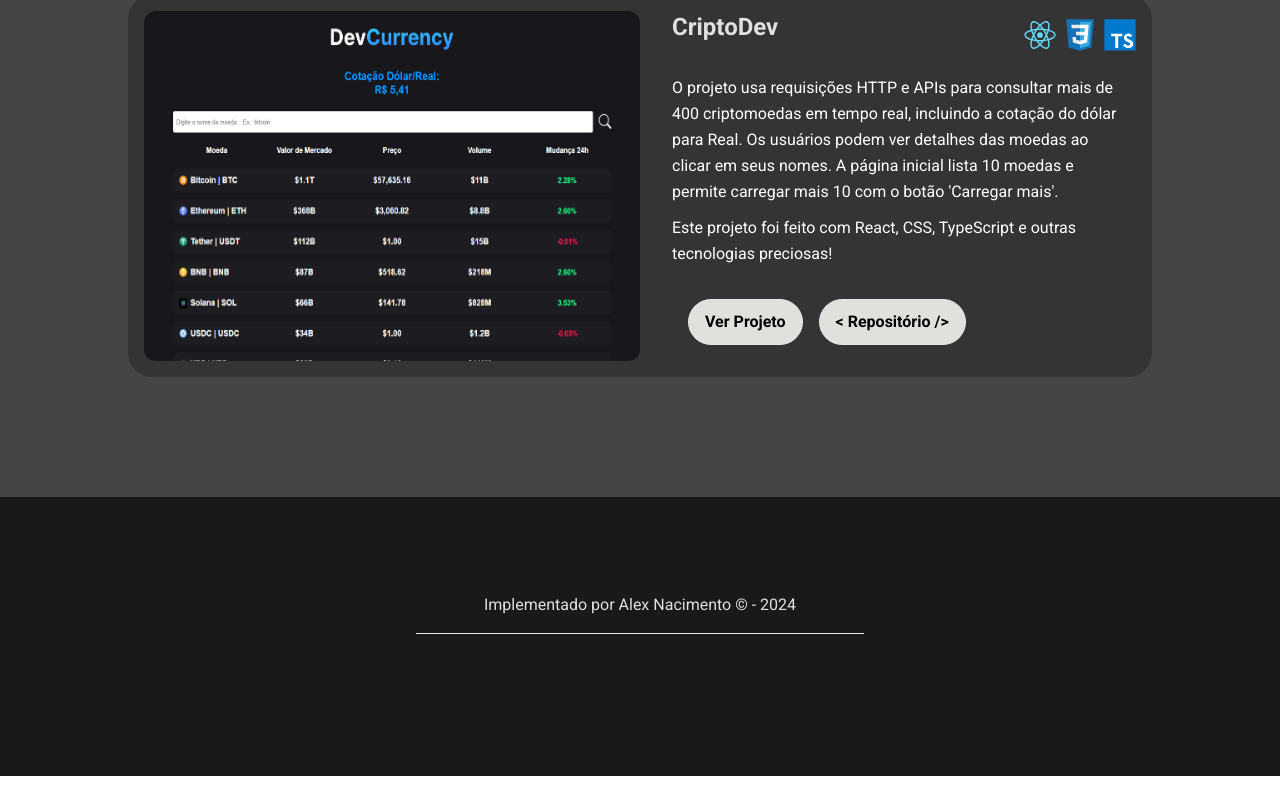
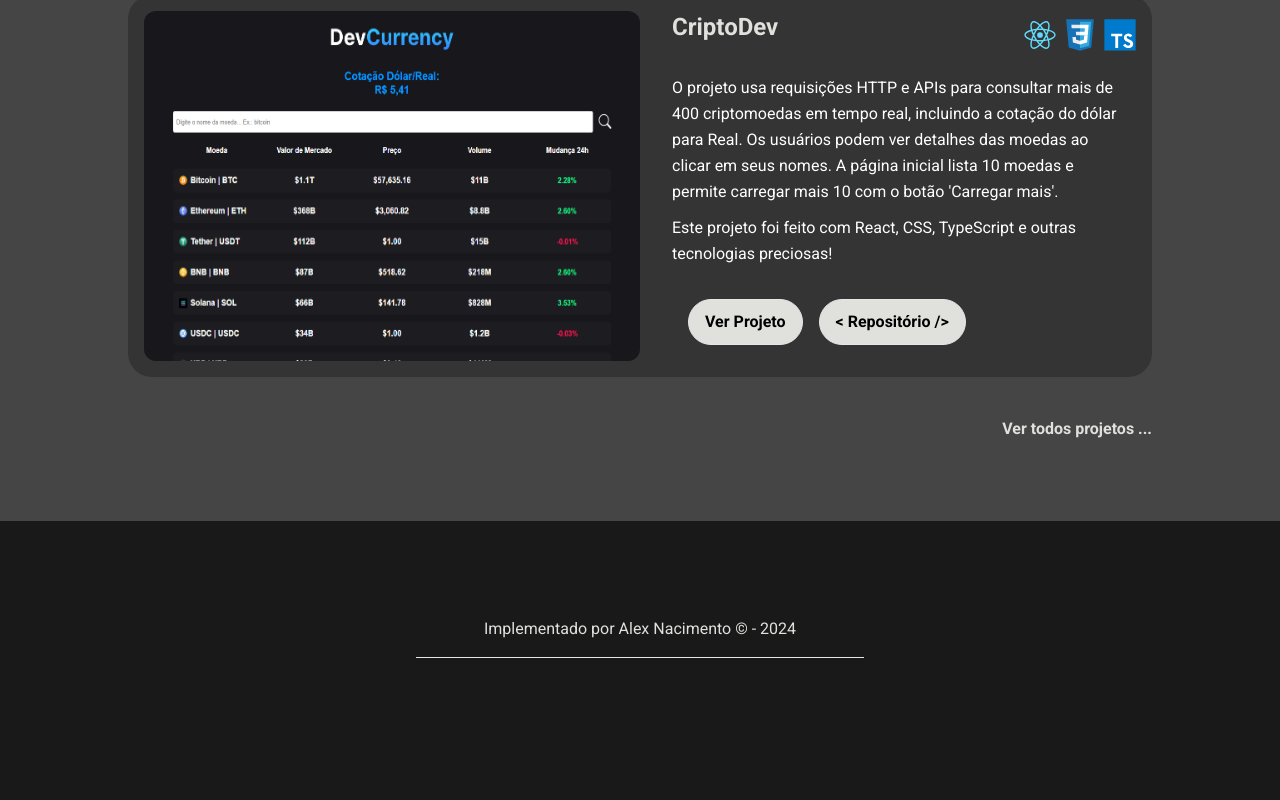
Before and after one commit to alexdev613/new-portfolio, a React (Vite) app: page / in a window 1280 px wide. Shown: the part 3467-4267 px from the top of the page. Before the commit the page ends 4243 px from the top, so only its background shows below. Built offline with nearby package versions, Linux system fonts and the light colour scheme.

Commit message:
feat: criei um div com uma tag p com um float-end para que ela fique do lado direito da tela, e que ao clicar o usuário é encaminhado para o endereço do meu perfil do Github

```diff
--- a/src/pages/home/sections/projects/index.tsx
+++ b/src/pages/home/sections/projects/index.tsx
@@ -10,6 +10,7 @@ import css from '../../../../assets/css3-original.svg'
 import js from '../.././../../assets/js.svg'
 
 import { RoundedButton } from '../../../../components/roundedButton'
+import { Link } from 'react-router-dom'
 
 interface ProjectProps {
   id: string;
@@ -105,6 +106,12 @@ export function Projects() {
         </div>
       ))}
 
+      <div className='w-full max-w-5xl'>
+        <Link to="https://github.com/alexdev613" target='_blank'>
+          <h4 className='float-end font-sans font-semibold text-tertiary hover:text-white'>Ver todos projetos ...</h4>
+        </Link>
+      </div>
+
     </section>
   )
 }
```
